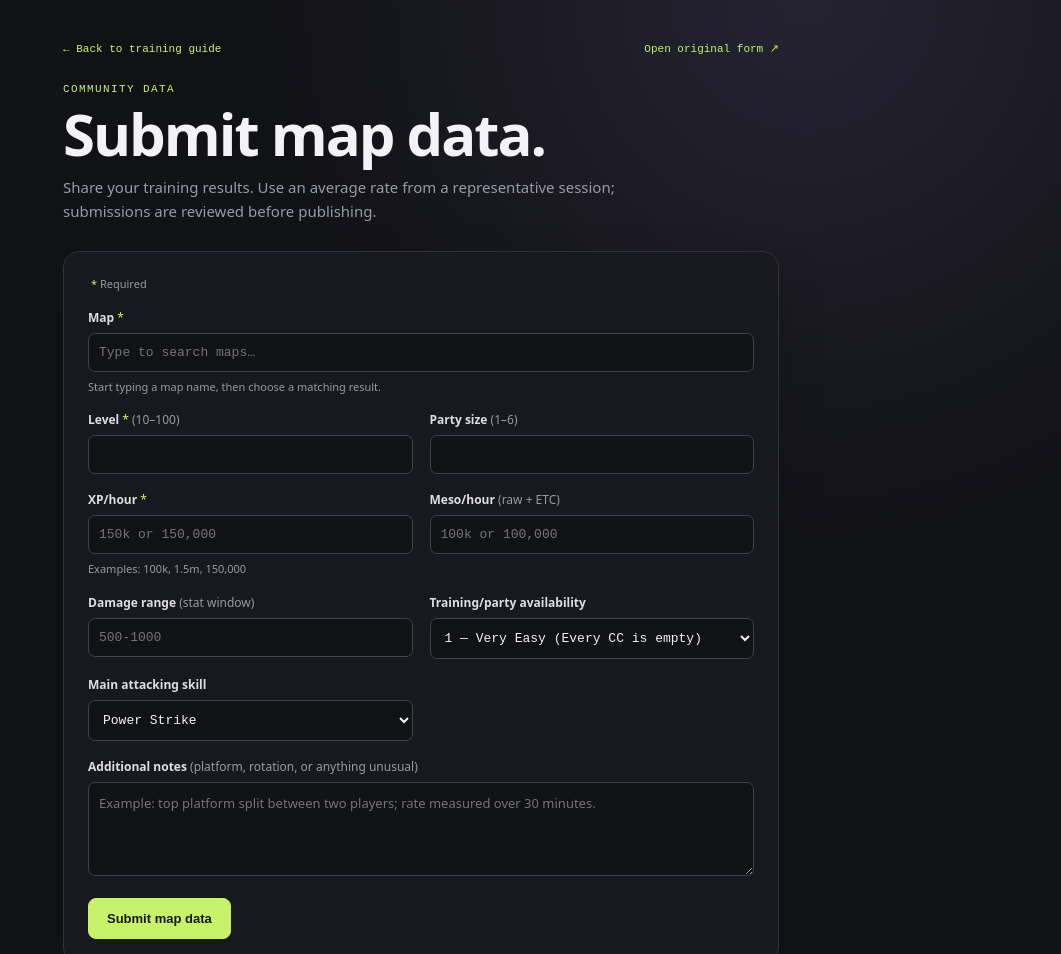
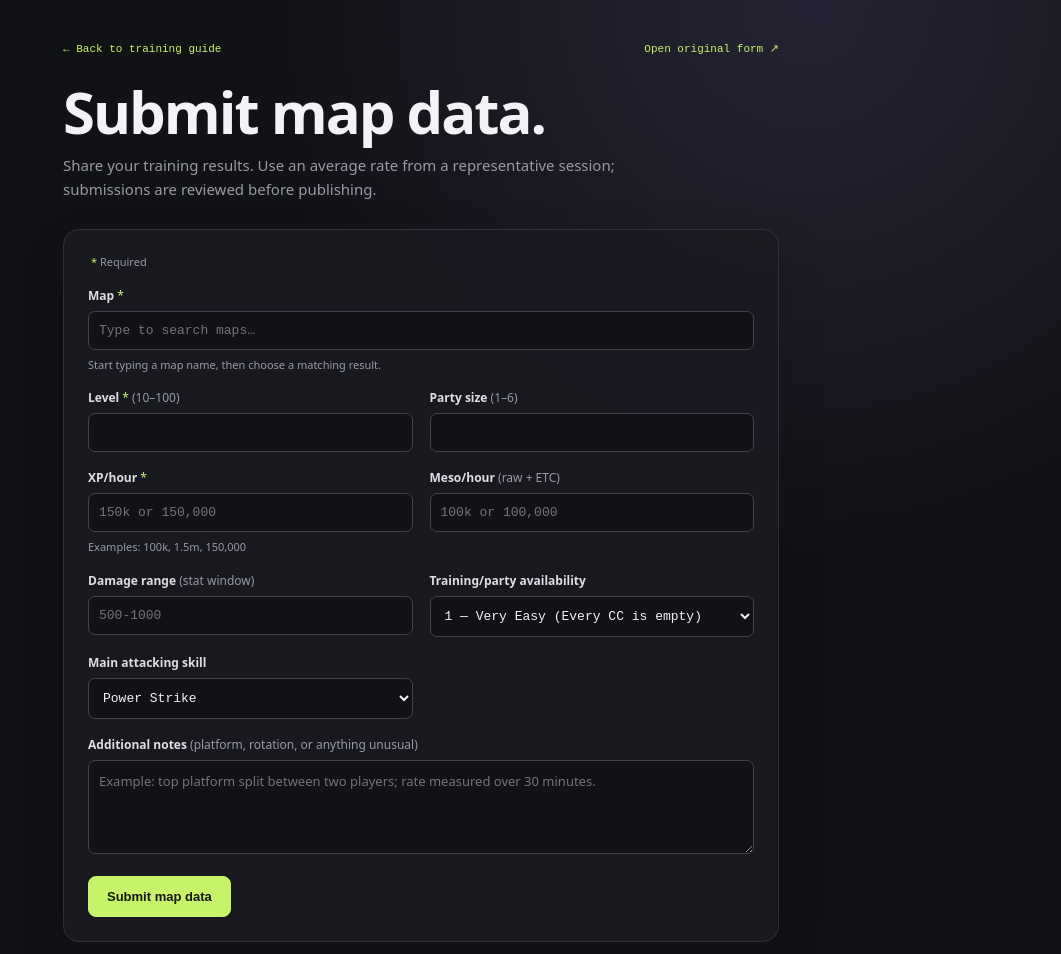
Before and after one commit to dwlim/maple-exp-estimator, a plain HTML site: page submit.html in a window 1280 px wide. Shown: the top 954 px of the page, without its empty margins (219-1280 px from the left). Drawn offline with Linux system fonts and the light colour scheme.

Commit message:
Remove submit page eyebrow

```diff
--- a/submit.html
+++ b/submit.html
@@ -44,7 +44,6 @@
 <body>
   <main>
     <div class="page-links"><a class="back-link" href="./">← Back to training guide</a><a class="direct-form" href="https://docs.google.com/forms/d/e/1FAIpQLSe0n5BE22M-x16GJNfvPdDL6F7cGbyL7ImjnpTLs7LntuPtaA/viewform" target="_blank" rel="noopener">Open original form ↗</a></div>
-    <div class="eyebrow">Community data</div>
     <h1>Submit map data.</h1>
     <p class="intro">Share your training results. Use an average rate from a representative session; submissions are reviewed before publishing.</p>
     <form class="panel" id="submission" action="https://docs.google.com/forms/d/e/1FAIpQLSe0n5BE22M-x16GJNfvPdDL6F7cGbyL7ImjnpTLs7LntuPtaA/formResponse" method="post" target="submission-frame">
```
